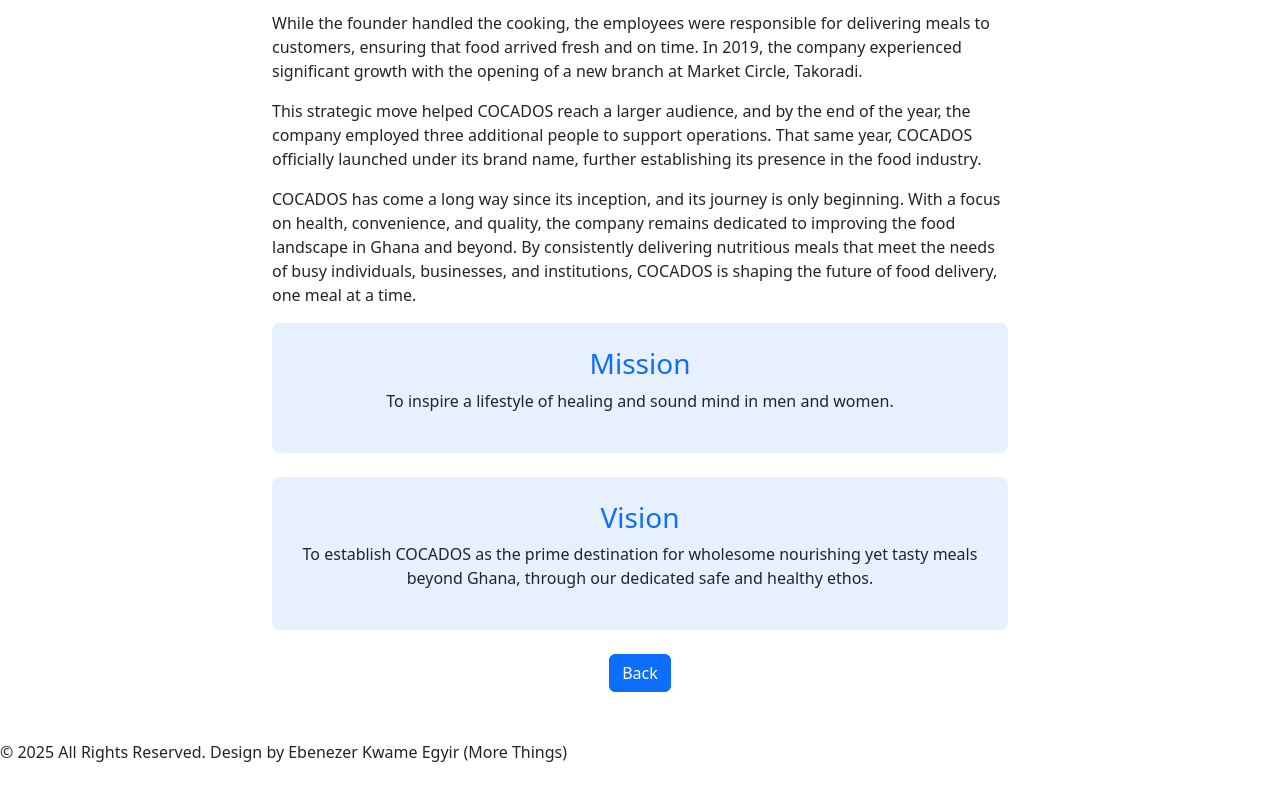
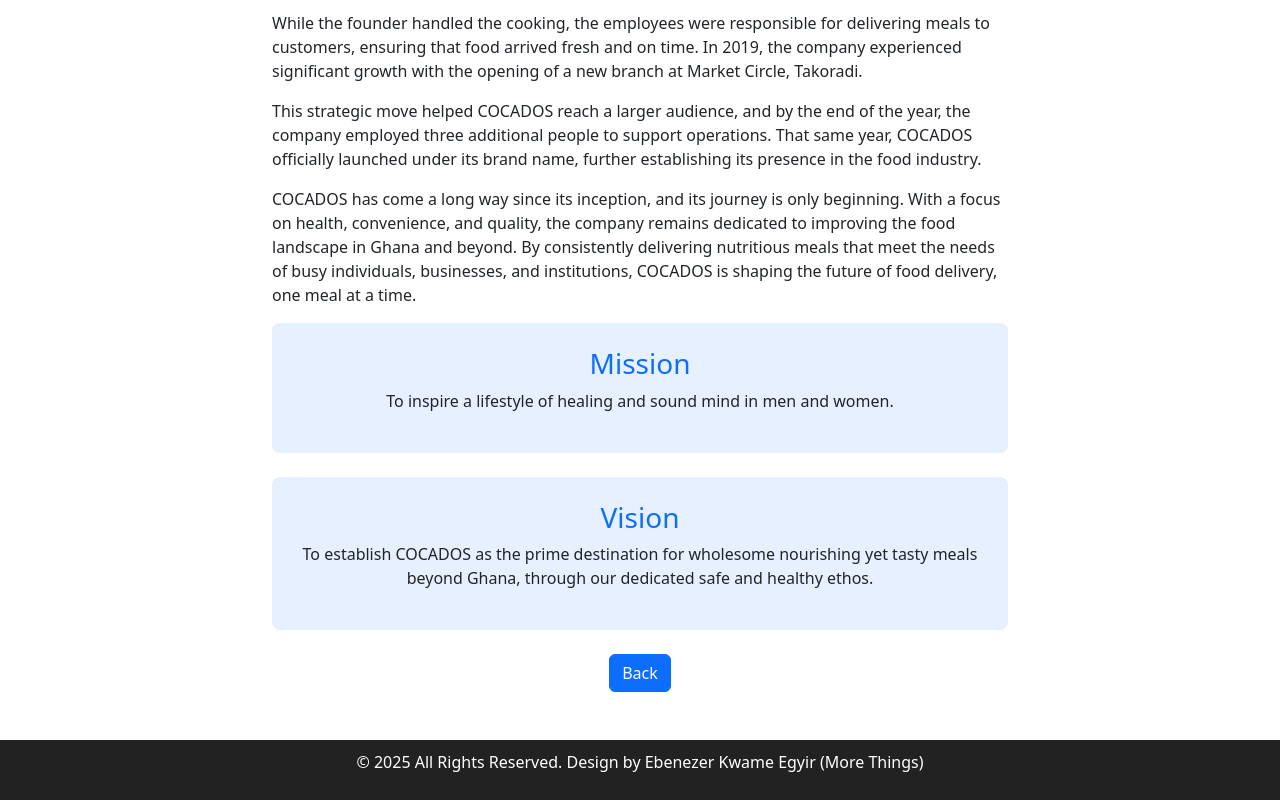
Before and after one commit to Ebenezer5/COCADOS, a plain HTML site: page read more.html in a window 1280 px wide. Shown: the part 1716-2516 px from the top of the page. Drawn offline with nearby package versions, Linux system fonts and the light colour scheme.

Commit message:
Add files via upload

```diff
--- a/read more.html
+++ b/read more.html
@@ -20,6 +20,16 @@
         .back-button:hover {
             background-color: #003f8f !important;
         }
+        footer {
+            background-color: #222;
+            color: #fff;
+            text-align: center;
+            padding: 10px;
+            position: relative;
+            bottom: 0;
+            width: 100%;
+        }
+
     </style>
 </head>
 <body>
```
